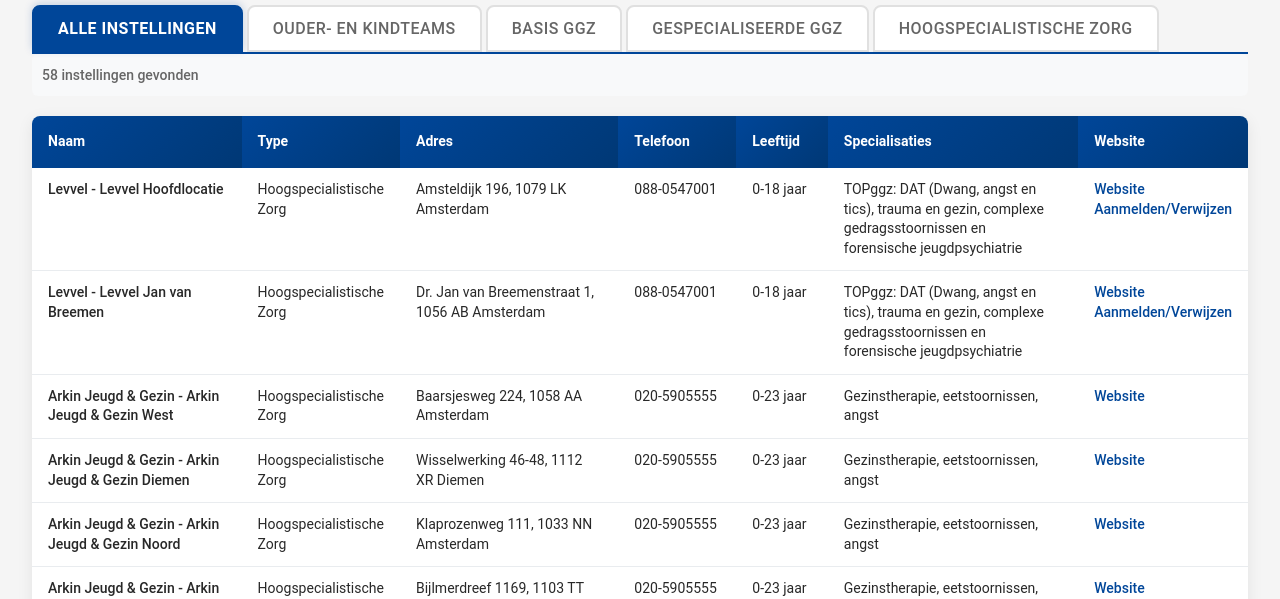
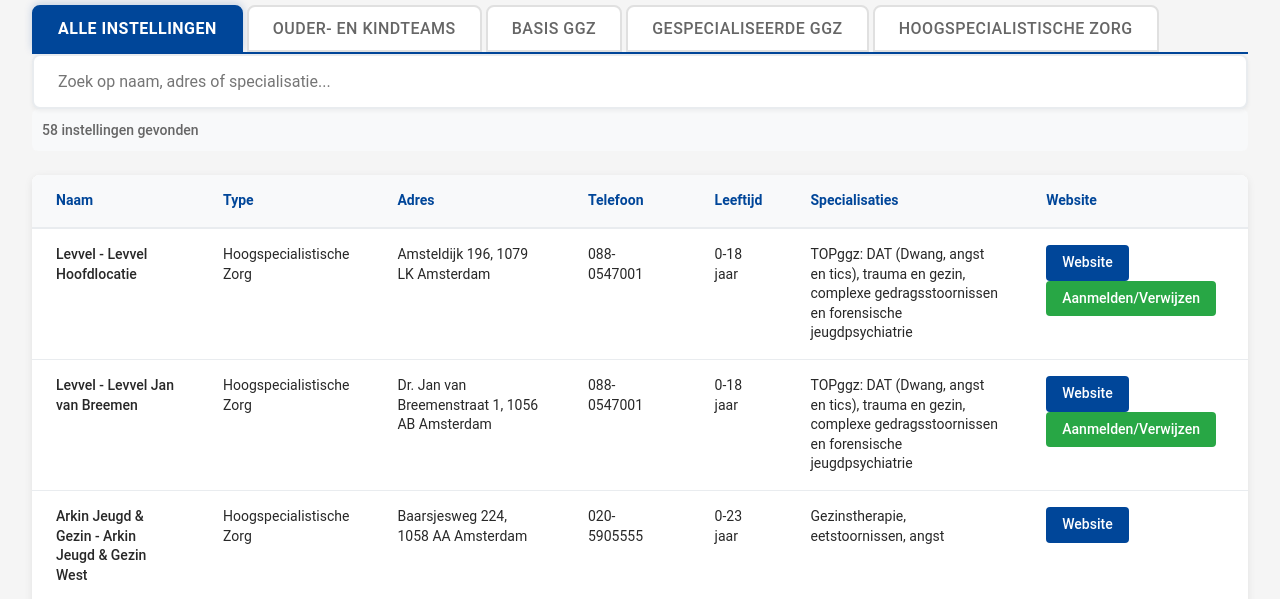
Before and after one commit to MHA-1915/ggz-jeugd-amsterdam, a website: page overzicht.html in a window 1280 px wide. Shown: the part 299-898 px from the top of the page. Drawn offline with Linux system fonts and the light colour scheme.

Commit message:
Verbeterde filtering voor zorginstellingen en styling updates

```diff
--- a/GGZjeugdAmsterdam.css
+++ b/GGZjeugdAmsterdam.css
@@ -1427,3 +1427,105 @@
         font-size: 0.9rem;
     }
 }
+
+.zoekbalk-container {
+    margin: 1.5rem 0;
+    position: relative;
+}
+
+.zoekbalk-input {
+    width: 100%;
+    padding: 1rem 1.5rem;
+    font-size: 1rem;
+    border: 2px solid #e9ecef;
+    border-radius: 8px;
+    transition: all 0.3s ease;
+    background-color: white;
+    box-shadow: 0 2px 4px rgba(0,0,0,0.05);
+}
+
+.zoekbalk-input:focus {
+    border-color: #004699;
+    outline: none;
+    box-shadow: 0 0 0 3px rgba(0,70,153,0.1);
+}
+
+.table-container {
+    background: white;
+    border-radius: 8px;
+    box-shadow: 0 2px 8px rgba(0,0,0,0.08);
+    overflow: hidden;
+    margin-top: 1.5rem;
+}
+
+#zorginstellingen-tabel {
+    width: 100%;
+    border-collapse: collapse;
+}
+
+#zorginstellingen-tabel th {
+    background: #f8f9fa;
+    padding: 1rem 1.5rem;
+    text-align: left;
+    font-weight: 600;
+    color: #004699;
+    border-bottom: 2px solid #e9ecef;
+    cursor: pointer;
+    transition: background-color 0.3s ease;
+}
+
+#zorginstellingen-tabel th:hover {
+    background: #e9ecef;
+}
+
+#zorginstellingen-tabel td {
+    padding: 1rem 1.5rem;
+    border-bottom: 1px solid #e9ecef;
+    transition: background-color 0.3s ease;
+}
+
+#zorginstellingen-tabel tr:hover {
+    background-color: #f8f9fa;
+}
+
+#zorginstellingen-tabel td a {
+    display: inline-block;
+    padding: 0.5rem 1rem;
+    border-radius: 4px;
+    text-decoration: none;
+    font-weight: 500;
+    transition: all 0.3s ease;
+    margin-right: 0.5rem;
+}
+
+#zorginstellingen-tabel td a.btn-primary {
+    background: #004699;
+    color: white;
+}
+
+#zorginstellingen-tabel td a.btn-success {
+    background: #28a745;
+    color: white;
+}
+
+#zorginstellingen-tabel td a:hover {
+    transform: translateY(-1px);
+    box-shadow: 0 2px 4px rgba(0,0,0,0.1);
+}
+
+@media (max-width: 768px) {
+    .table-container {
+        overflow-x: auto;
+    }
+
+    #zorginstellingen-tabel th,
+    #zorginstellingen-tabel td {
+        padding: 0.75rem 1rem;
+        font-size: 0.9rem;
+    }
+
+    #zorginstellingen-tabel td a {
+        padding: 0.4rem 0.8rem;
+        font-size: 0.85rem;
+    }
+}
--- a/GGZjeugdAmsterdam.js
+++ b/GGZjeugdAmsterdam.js
@@ -1035,9 +1035,25 @@
             const gefilterd = type === 'alle' ?
                 zorginstellingenData :
                 zorginstellingenData.filter(instelling => {
-                    const isOKT = instelling.naam.toLowerCase().includes('okt');
-                    if (type === 'okt') return isOKT;
-                    return instelling.type.toLowerCase().includes(type) && !isOKT;
+                    // Normaliseer het type voor vergelijking
+                    const instellingType = instelling.type.toLowerCase();
+
+                    switch(type) {
+                        case 'okt':
+                            return instelling.naam.toLowerCase().includes('okt') ||
+                                   instellingType.includes('ouder- en kindteam');
+                        case 'basis':
+                            return instellingType.includes('basis') ||
+                                   instellingType.includes('basis ggz');
+                        case 'gespecialiseerd':
+                            return instellingType.includes('gespecialiseerd') ||
+                                   instellingType.includes('gespecialiseerde ggz');
+                        case 'hoogspecialistisch':
+                            return instellingType.includes('hoogspecialistisch') ||
+                                   instellingType.includes('hoogspecialistische zorg');
+                        default:
+                            return true;
+                    }
                 });
 
             vulZorginstellingenTabel(gefilterd, false);
--- a/overzicht.html
+++ b/overzicht.html
@@ -38,6 +38,11 @@
             <button class="tab-button" data-tab="hoogspecialistisch">Hoogspecialistische Zorg</button>
         </div>
 
+        <!-- Zoekbalk -->
+        <div class="zoekbalk-container">
+            <input type="text" id="zoekbalk" placeholder="Zoek op naam, adres of specialisatie..." class="zoekbalk-input">
+        </div>
+
         <!-- Resultaten teller -->
         <div id="resultaten-teller" class="resultaten-teller"></div>
 
```
